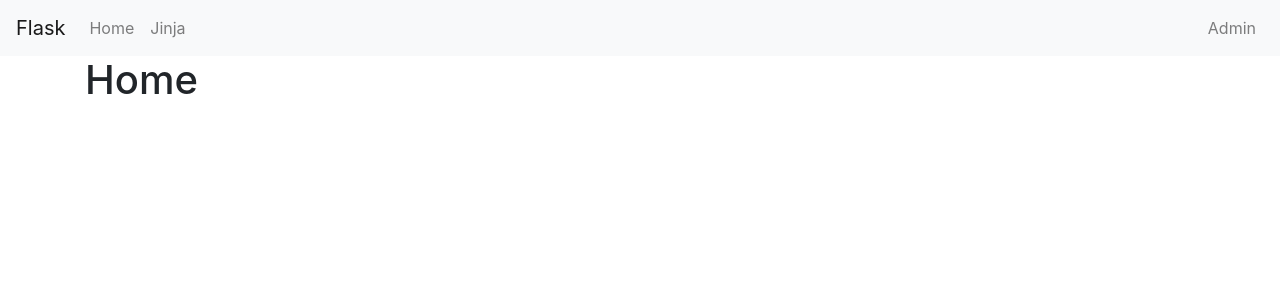
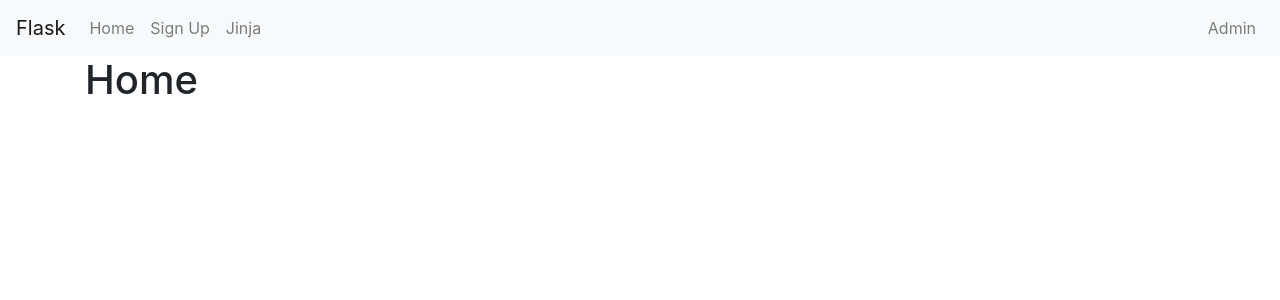
Before and after one commit to KevinHuria/flask-app, a Flask app: template app/app/templates/public/index.html in a window 1280 px wide. Shown: the top 300 px of the page. Run offline with Flask 2, Linux system fonts and the light colour scheme; the template is opened without the code that fills it, so the values that code supplies are empty; parts of the project's set-up code (start-up, migrations or seed data) failed here and were passed over.

Commit message:
added 'sign-up' nav to public-template.html

```diff
--- a/app/app/templates/public/templates/public_template.html
+++ b/app/app/templates/public/templates/public_template.html
@@ -28,6 +28,9 @@
             <ul class="navbar-nav">
                 <li class="nav-item">
                     <a class="nav-link" href="/">Home <span class="sr-only">(current)</span></a>
+                </li>
+                <li class="nav-item">
+                    <a class="nav-link" href="/sign-up">Sign Up <span class="sr-only">(current)</span></a>
                 </li>
                 <li class="nav-item">
                     <a class="nav-link" href="/jinja">Jinja</a>
```
